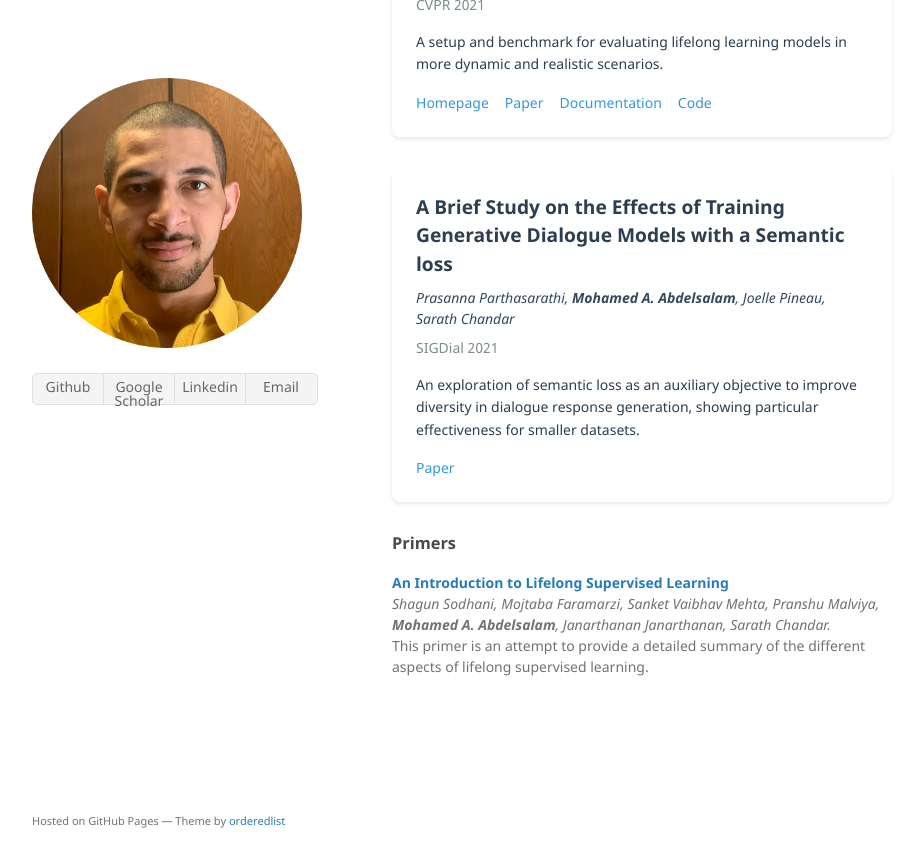
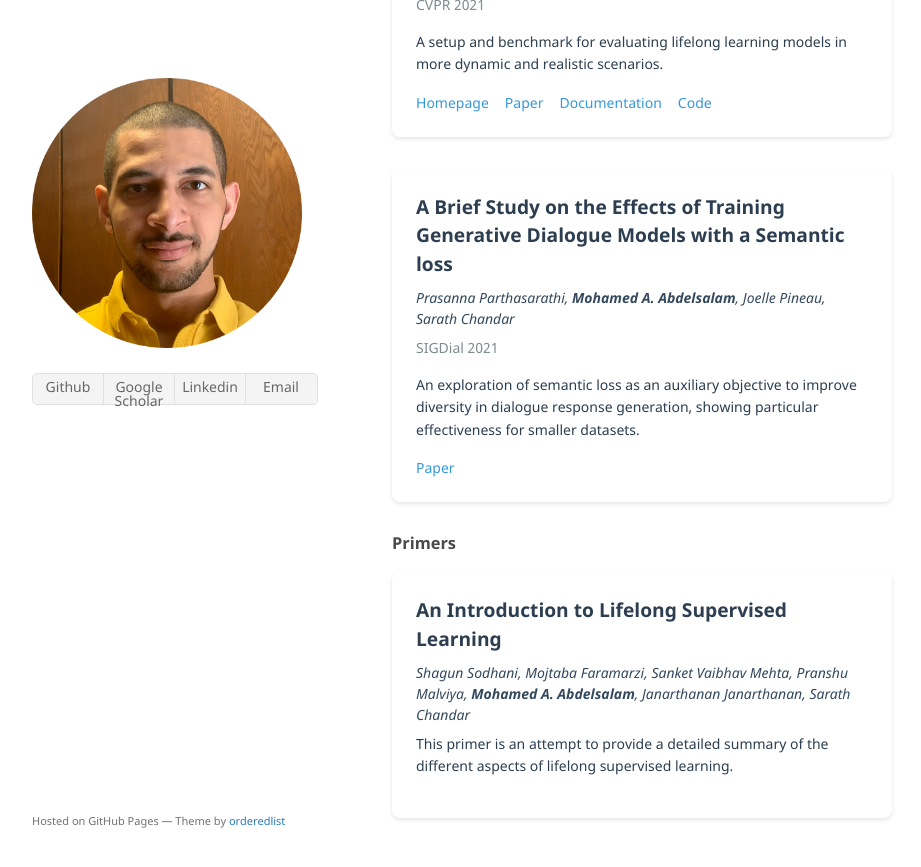
Before and after one commit to MohamedAbdelsalam9/mohamedabdelsalam9.github.io, a Jekyll site: the page built from index.md, in a window 1280 px wide and 900 px high, scrolled down 1537 px. Shown: the top 867 px of the window, without its empty margins (178-1099 px from the left). Built offline with Jekyll 4.4.1, drawn with Linux system fonts in a browser that asks for light colours; the repository's description, which GitHub fills in, is left out.

Commit message:
Update index.md

```diff
--- a/index.md
+++ b/index.md
@@ -71,7 +71,7 @@ I am a Senior ML Research Engineer at Samsung AI Center in Toronto, where my res
 <div class="publications">
   <div class="publication-item">
     <div class="pub-title">
-      <a href="https://arxiv.org/abs/2310.08312">CIC-BART-SSA: Controllable Image Captioning with Structured Semantic Augmentation</a>
+      <a href="https://arxiv.org/abs/2407.11393">CIC-BART-SSA: Controllable Image Captioning with Structured Semantic Augmentation</a>
     </div>
     <div class="pub-authors">
      Kalliopi Basioti, <b>Mohamed A. Abdelsalam</b>, Federico Fancellu, Vladimir Pavlovic, Afsaneh Fazly
@@ -140,7 +140,7 @@ I am a Senior ML Research Engineer at Samsung AI Center in Toronto, where my res
 
   <div class="publication-item">
     <div class="pub-title">
-      <a href="https://arxiv.org/abs/2210.14862">A Brief Study on the Effects of Training Generative Dialogue Models with a Semantic loss</a>
+      <a href="https://arxiv.org/abs/2106.10619">A Brief Study on the Effects of Training Generative Dialogue Models with a Semantic loss</a>
     </div>
     <div class="pub-authors">
       Prasanna Parthasarathi, <b>Mohamed A. Abdelsalam</b>, Joelle Pineau, Sarath Chandar
@@ -150,15 +150,23 @@ I am a Senior ML Research Engineer at Samsung AI Center in Toronto, where my res
       An exploration of semantic loss as an auxiliary objective to improve diversity in dialogue response generation, showing particular effectiveness for smaller datasets.
     </div>
     <div class="pub-links">
-      <a href="https://arxiv.org/abs/2210.14862">Paper</a>
+      <a href="https://arxiv.org/abs/2106.10619">Paper</a>
     </div>
   </div>
 </div>
 
 
 ### Primers
-<div class="text">
- <a href="https://arxiv.org/pdf/2207.04354.pdf"><b>An Introduction to Lifelong Supervised Learning</b></a>
- <br><i>Shagun Sodhani, Mojtaba Faramarzi, Sanket Vaibhav Mehta, Pranshu Malviya, <b>Mohamed A. Abdelsalam</b>, Janarthanan Janarthanan, Sarath Chandar.</i>
- <br>This primer is an attempt to provide a detailed summary of the different aspects of lifelong supervised learning.
+<div class="publications">
+  <div class="publication-item">
+    <div class="pub-title">
+      <a href="https://arxiv.org/pdf/2207.04354.pdf">An Introduction to Lifelong Supervised Learning</a>
+    </div>
+    <div class="pub-authors">
+     Shagun Sodhani, Mojtaba Faramarzi, Sanket Vaibhav Mehta, Pranshu Malviya, <b>Mohamed A. Abdelsalam</b>, Janarthanan Janarthanan, Sarath Chandar
+    </div>
+    <div class="pub-abstract">
+      This primer is an attempt to provide a detailed summary of the different aspects of lifelong supervised learning.
+    </div>
+  </div>
 </div>
```
